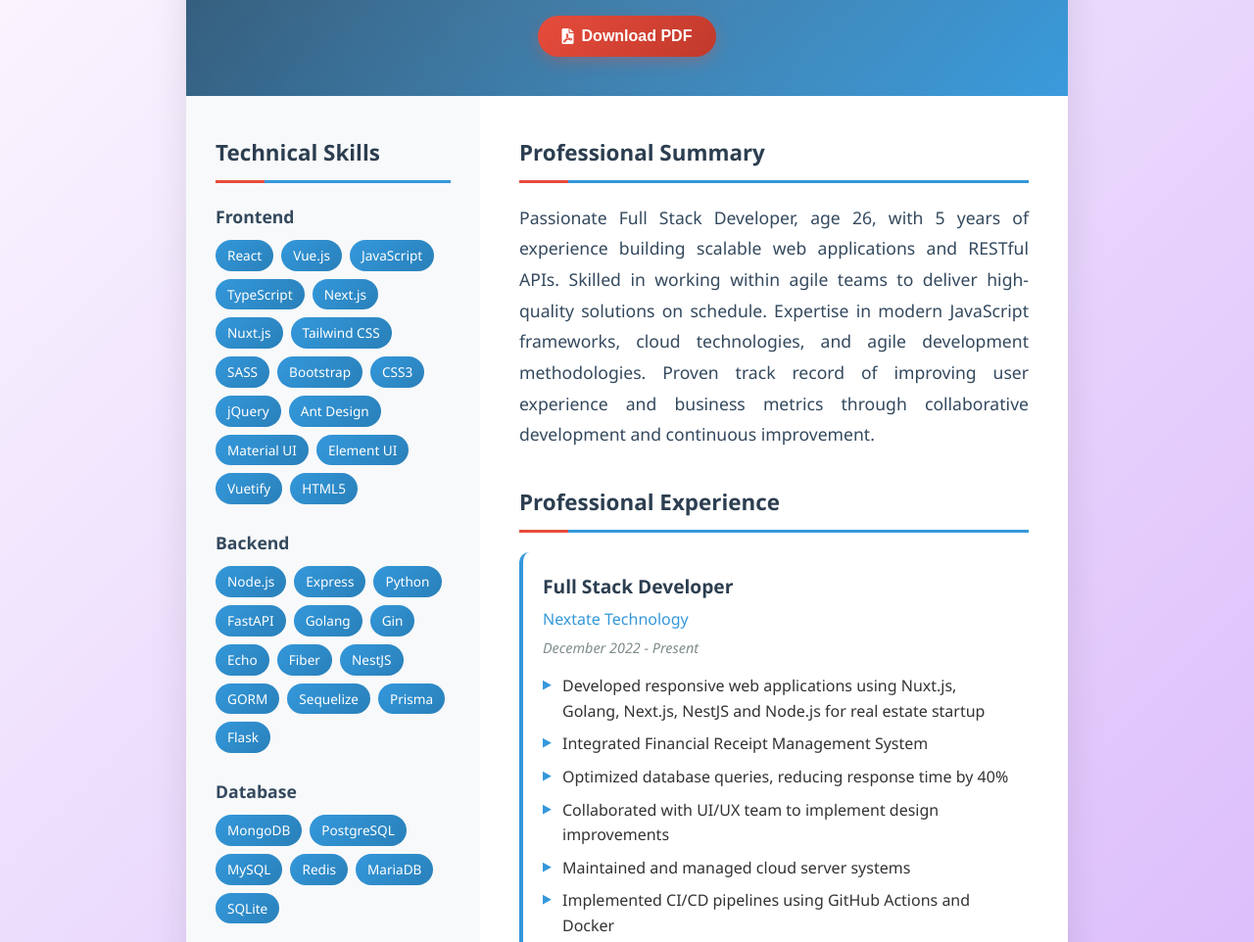
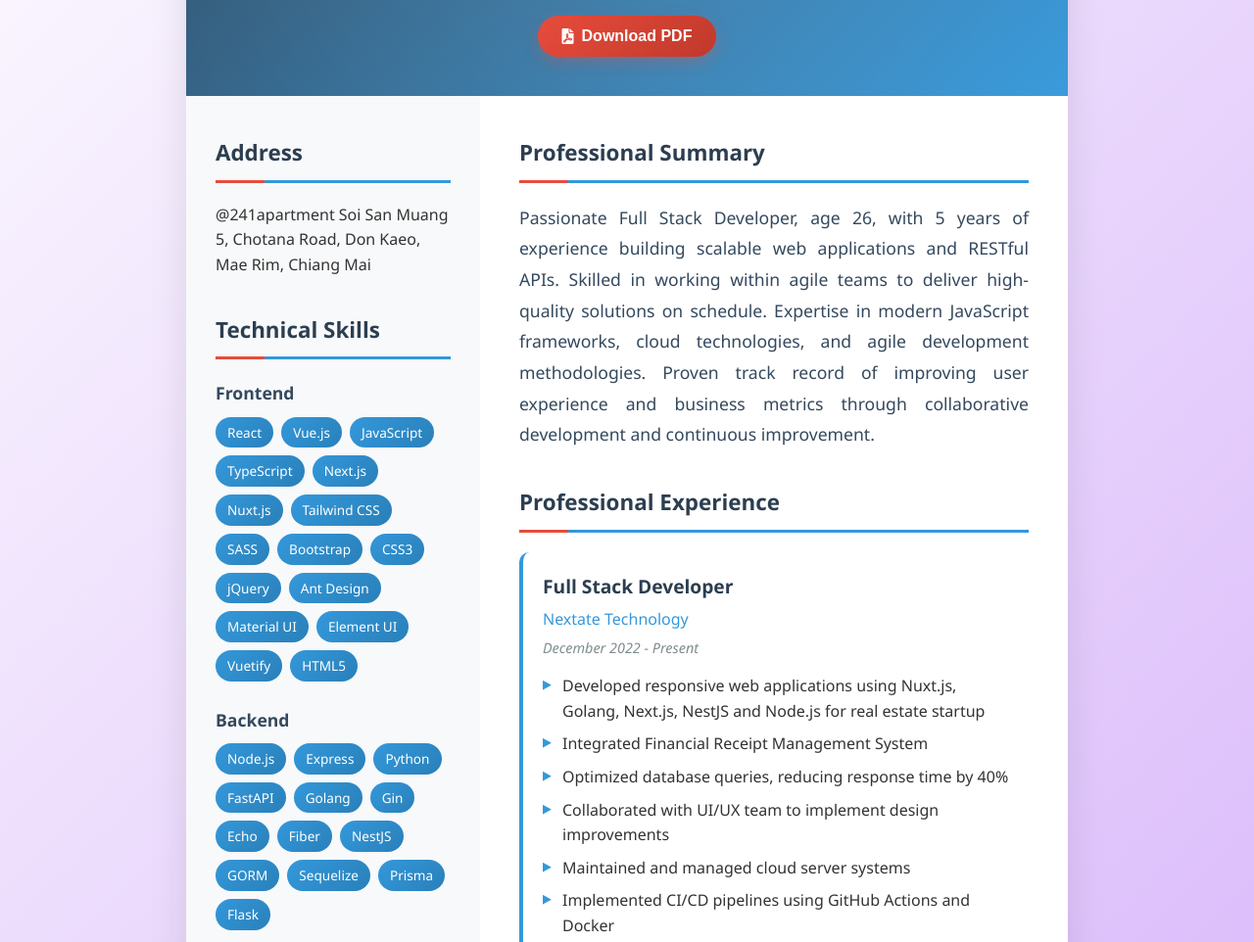
Before and after one commit to PontakornDev/pontakorn-cv, a plain HTML site: page index.html in a window 1280 px wide. Shown: the part 440-1402 px from the top of the page at 98% size. Drawn offline with Linux system fonts and the light colour scheme.

Commit message:
add addresses

```diff
--- a/index.html
+++ b/index.html
@@ -619,6 +619,14 @@
       <div class="main-content">
         <aside class="sidebar">
           <section class="section">
+            <h3>Address</h3>
+            <p>
+              @241apartment Soi San Muang 5, Chotana Road, Don Kaeo, Mae Rim,
+              Chiang Mai
+            </p>
+          </section>
+
+          <section class="section">
             <h3>Technical Skills</h3>
 
             <div class="skill-category">
```
